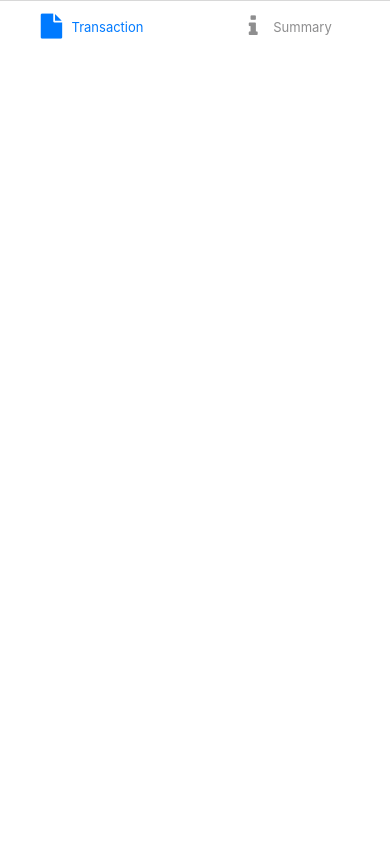
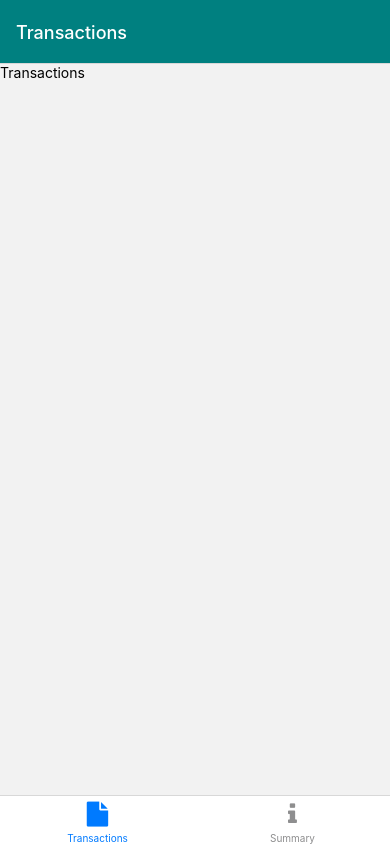
Before and after one commit to YoungtaekSong/INFO6132-LAB-03, a React Native app: screen /Transactions in a window 390 px wide. Built offline with nearby package versions, Linux system fonts and the light colour scheme.

Commit message:
- Added Summary, and Update style to show bottom navigation

```diff
--- a/App.js
+++ b/App.js
@@ -7,31 +7,32 @@ import {
   View
 } from 'react-native';
 
-import Transaction from './componenets/Transaction';
+import Summary from './componenets/Summary';
+import Transactions from './componenets/Transactions';
 
 const Tab = createBottomTabNavigator();
 
 export default function App() {
   return (
     <NavigationContainer>
-      <View>
+      <View style={styles.container}>
         <StatusBar style="auto" />
 
         <Tab.Navigator>
           {/* home */}
-          <Tab.Screen name='Transation' options={{
+          <Tab.Screen name='Transations List' options={{
             headerShown: true,
             headerTintColor: '#fff',
             headerStyle: {
               backgroundColor: '#008080'
             },
-            title: 'Transaction',
+            title: 'Transactions',
             tabBarIcon: ({ color, size }) => (
               <FontAwesome name='file' size={size} color={color} />
             )
           }}>
             {(props) => (
-              <Transaction />
+              <Transactions />
             )}
           </Tab.Screen>
 
@@ -48,11 +49,7 @@ export default function App() {
             )
           }}>
             {(props) => (
-              <Search {...props}
-                movies={movies}
-                onAddTask={handleAddTask}
-                onSearchMovie={onSearchMovie}
-                onAddMovie={onAddMovie} />
+              <Summary {...props} />
             )}
           </Tab.Screen>
         </Tab.Navigator>
@@ -63,9 +60,7 @@ export default function App() {
 
 const styles = StyleSheet.create({
   container: {
-    flex: 1,
-    backgroundColor: '#fff',
-    alignItems: 'center',
-    justifyContent: 'center',
+    marginTop: 0,
+    flex: 1
   },
 });
--- a/componenets/Transaction.js
+++ b/componenets/Summary.js
@@ -3,11 +3,11 @@ import {
     View
 } from 'react-native'
 
-export default function Transaction(props) {
+export default function Summary(props) {
     return (
         <>
             <View>
-                <Text>Transaction</Text>
+                <Text>Summary</Text>
             </View>
         </>
     )
--- /dev/null
+++ b/componenets/Transactions.js
@@ -0,0 +1,14 @@
+import {
+    Text,
+    View
+} from 'react-native'
+
+export default function Transactions(props) {
+    return (
+        <>
+            <View>
+                <Text>Transactions</Text>
+            </View>
+        </>
+    )
+}
```
